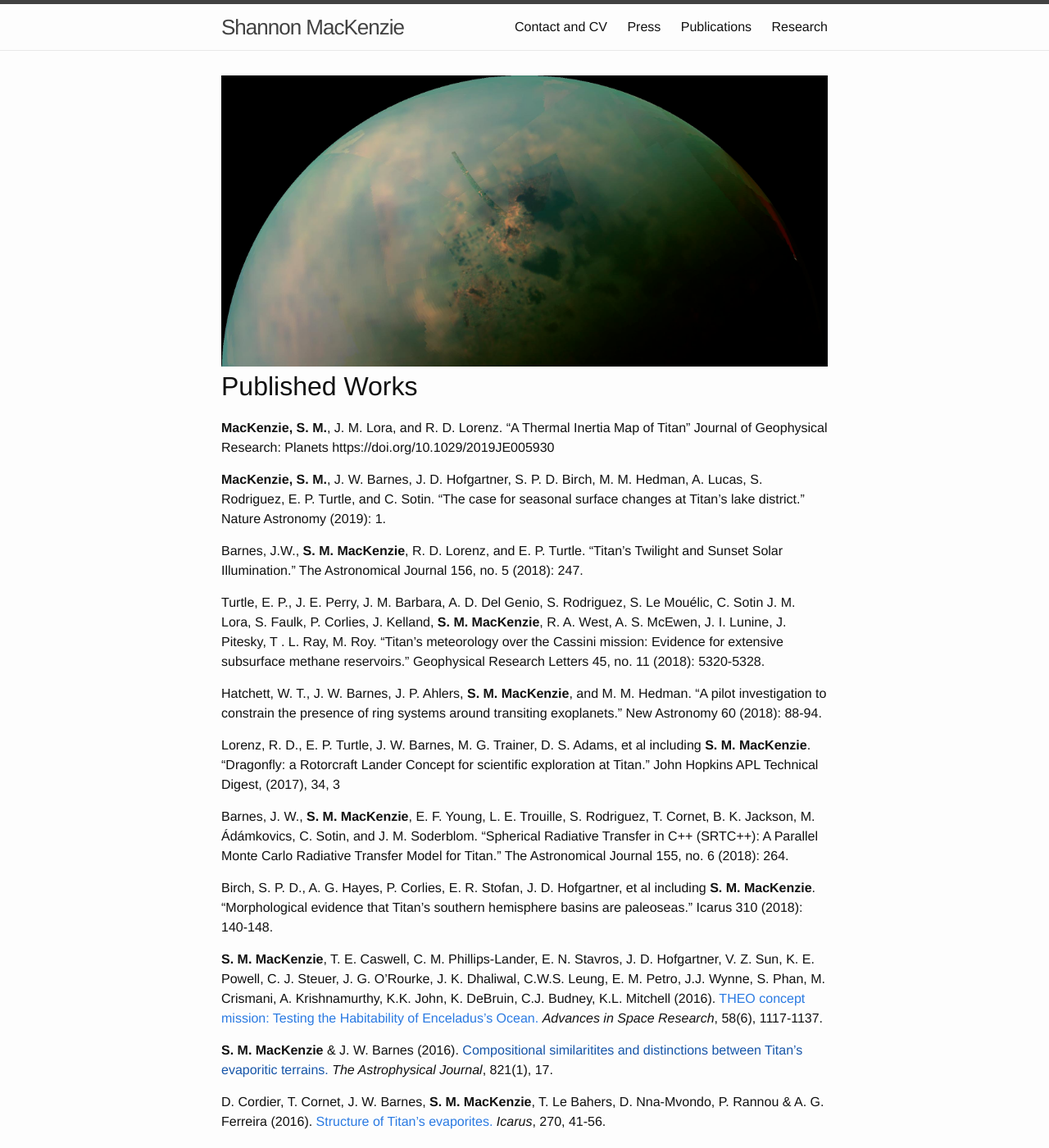
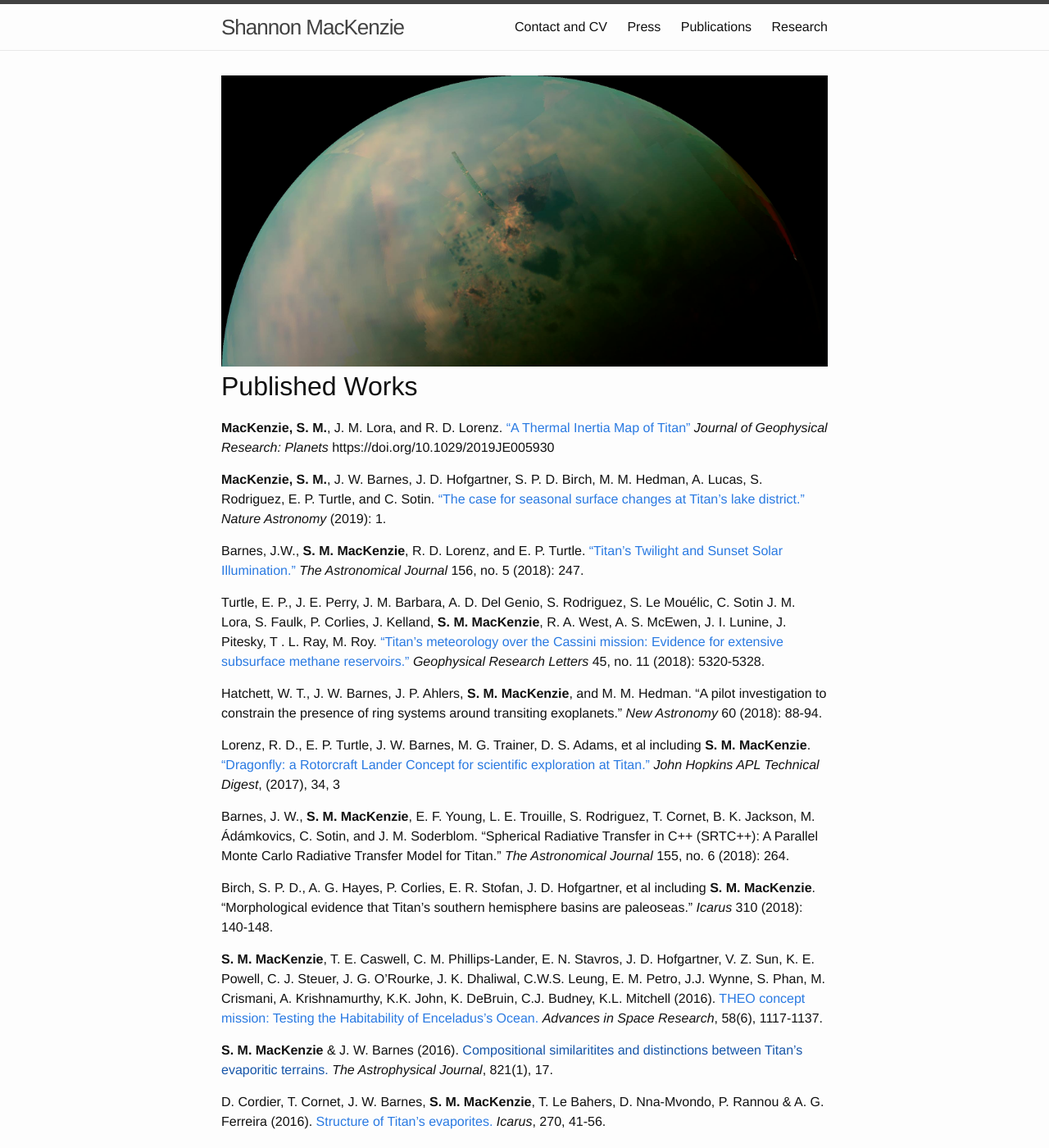
Before and after one commit to shannonmackenzie/shannonmackenzie.github.io, a Jekyll site: the page built from publications.md, in a window 1280 px wide and 1400 px high. Shown: the whole window at 82% size. Built offline with Jekyll 4.4.1, drawn with Linux system fonts in a browser that asks for light colours; part of the change alters nothing that is shown.

```diff
--- a/publications.md
+++ b/publications.md
@@ -8,21 +8,21 @@ permalink: /publications
 </div>
 
 # Published Works
-**MacKenzie, S. M.**, J. M. Lora, and R. D. Lorenz. “A Thermal Inertia Map of Titan” Journal of Geophysical Research: Planets https://doi.org/10.1029/2019JE005930
+**MacKenzie, S. M.**, J. M. Lora, and R. D. Lorenz. [“A Thermal Inertia Map of Titan”](https://agupubs.onlinelibrary.wiley.com/doi/abs/10.1029/2019JE005930) *Journal of Geophysical Research: Planets* https://doi.org/10.1029/2019JE005930
 
-**MacKenzie, S. M.**, J. W. Barnes, J. D. Hofgartner, S. P. D. Birch, M. M. Hedman, A. Lucas, S. Rodriguez, E. P. Turtle, and C. Sotin. "The case for seasonal surface changes at Titan’s lake district." Nature Astronomy (2019): 1.
+**MacKenzie, S. M.**, J. W. Barnes, J. D. Hofgartner, S. P. D. Birch, M. M. Hedman, A. Lucas, S. Rodriguez, E. P. Turtle, and C. Sotin. ["The case for seasonal surface changes at Titan’s lake district."](https://www.nature.com/articles/s41550-018-0687-6) *Nature Astronomy* (2019): 1.
 
-Barnes, J.W., **S. M. MacKenzie**, R. D. Lorenz, and E. P. Turtle. "Titan’s Twilight and Sunset Solar Illumination." The Astronomical Journal 156, no. 5 (2018): 247.
+Barnes, J.W., **S. M. MacKenzie**, R. D. Lorenz, and E. P. Turtle. ["Titan’s Twilight and Sunset Solar Illumination."](https://iopscience.iop.org/article/10.3847/1538-3881/aae519/meta) *The Astronomical Journal* 156, no. 5 (2018): 247.
 
-Turtle, E. P., J. E. Perry, J. M. Barbara, A. D. Del Genio, S. Rodriguez, S. Le Mouélic, C. Sotin J. M. Lora, S. Faulk, P. Corlies, J. Kelland, **S. M. MacKenzie**, R. A. West, A. S. McEwen, J. I. Lunine, J. Pitesky, T . L. Ray, M. Roy. "Titan's meteorology over the Cassini mission: Evidence for extensive subsurface methane reservoirs." Geophysical Research Letters 45, no. 11 (2018): 5320-5328.
+Turtle, E. P., J. E. Perry, J. M. Barbara, A. D. Del Genio, S. Rodriguez, S. Le Mouélic, C. Sotin J. M. Lora, S. Faulk, P. Corlies, J. Kelland, **S. M. MacKenzie**, R. A. West, A. S. McEwen, J. I. Lunine, J. Pitesky, T . L. Ray, M. Roy. ["Titan's meteorology over the Cassini mission: Evidence for extensive subsurface methane reservoirs."](https://agupubs.onlinelibrary.wiley.com/doi/abs/10.1029/2018GL078170) *Geophysical Research Letters* 45, no. 11 (2018): 5320-5328.
 
-Hatchett, W. T., J. W. Barnes, J. P. Ahlers, **S. M. MacKenzie**, and M. M. Hedman. "A pilot investigation to constrain the presence of ring systems around transiting exoplanets." New Astronomy 60 (2018): 88-94.
+Hatchett, W. T., J. W. Barnes, J. P. Ahlers, **S. M. MacKenzie**, and M. M. Hedman. "A pilot investigation to constrain the presence of ring systems around transiting exoplanets." *New Astronomy* 60 (2018): 88-94.
 
-Lorenz, R. D., E. P. Turtle, J. W. Barnes, M. G. Trainer, D. S. Adams, et al including **S. M. MacKenzie**. "Dragonfly: a Rotorcraft Lander Concept for scientific exploration at Titan." John Hopkins APL Technical Digest, (2017), 34, 3
+Lorenz, R. D., E. P. Turtle, J. W. Barnes, M. G. Trainer, D. S. Adams, et al including **S. M. MacKenzie**. ["Dragonfly: a Rotorcraft Lander Concept for scientific exploration at Titan."](https://www.jhuapl.edu/techdigest/TD/td3403/34_03-Lorenz.pdf) *John Hopkins APL Technical Digest*, (2017), 34, 3
 
-Barnes, J. W., **S. M. MacKenzie**, E. F. Young, L. E. Trouille, S. Rodriguez, T. Cornet, B. K. Jackson, M. Ádámkovics, C. Sotin, and J. M. Soderblom. "Spherical Radiative Transfer in C++ (SRTC++): A Parallel Monte Carlo Radiative Transfer Model for Titan." The Astronomical Journal 155, no. 6 (2018): 264.
+Barnes, J. W., **S. M. MacKenzie**, E. F. Young, L. E. Trouille, S. Rodriguez, T. Cornet, B. K. Jackson, M. Ádámkovics, C. Sotin, and J. M. Soderblom. "Spherical Radiative Transfer in C++ (SRTC++): A Parallel Monte Carlo Radiative Transfer Model for Titan." *The Astronomical Journal* 155, no. 6 (2018): 264.
 
-Birch, S. P. D., A. G. Hayes, P. Corlies, E. R. Stofan, J. D. Hofgartner, et al including **S. M. MacKenzie**. "Morphological evidence that Titan’s southern hemisphere basins are paleoseas." Icarus 310 (2018): 140-148.
+Birch, S. P. D., A. G. Hayes, P. Corlies, E. R. Stofan, J. D. Hofgartner, et al including **S. M. MacKenzie**. "Morphological evidence that Titan’s southern hemisphere basins are paleoseas." *Icarus* 310 (2018): 140-148.
 
 **S. M. MacKenzie**, T. E. Caswell,  C. M. Phillips-Lander, E. N. Stavros, J. D. Hofgartner, V. Z. Sun, K. E. Powell, C. J. Steuer,  J. G. O’Rourke, J. K. Dhaliwal,  C.W.S. Leung, E. M. Petro,  J.J. Wynne, S. Phan, M. Crismani, A. Krishnamurthy, K.K. John, K. DeBruin,  C.J. Budney,  K.L. Mitchell (2016). [THEO concept mission: Testing the Habitability of Enceladus’s Ocean.](https://arxiv.org/abs/1605.00579) *Advances in Space Research*, 58(6), 1117-1137.
 
```
